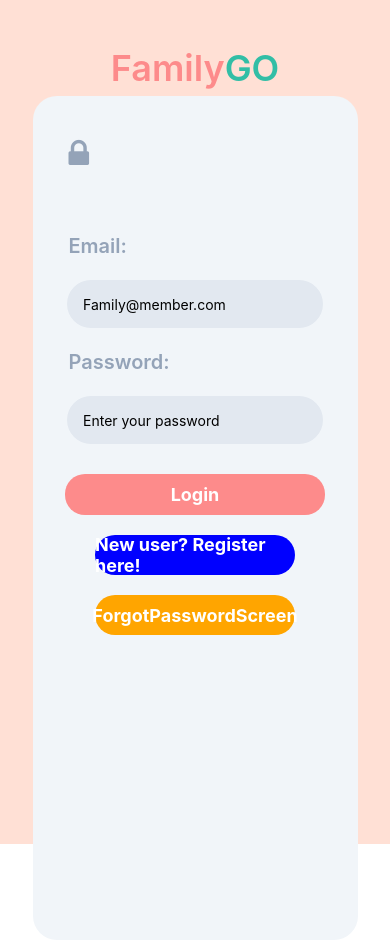
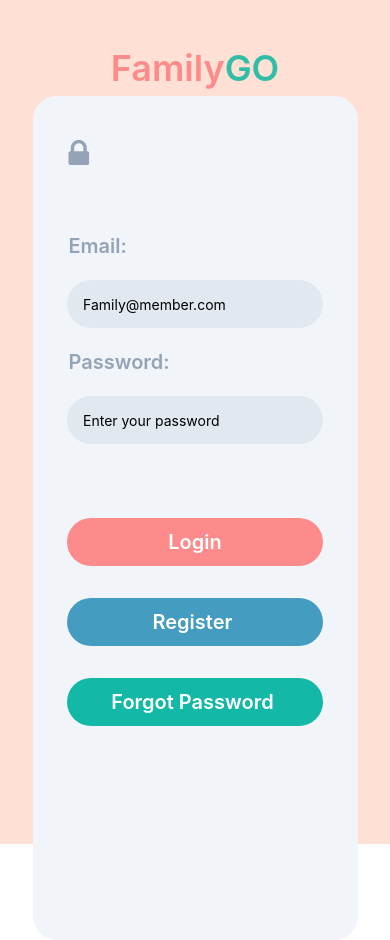
Before and after one commit to serdarresidovski/family, a React Native app: screen /HomeScreen in a window 390 px wide. Built offline with nearby package versions, Linux system fonts and the light colour scheme.

Commit message:
styled with tailwind

```diff
--- a/screens/HomeScreen.js
+++ b/screens/HomeScreen.js
@@ -1,4 +1,10 @@
-import { View, Text, Pressable, TextInput, TouchableOpacity } from "react-native";
+import {
+  View,
+  Text,
+  Pressable,
+  TextInput,
+  TouchableOpacity,
+} from "react-native";
 import React, { useLayoutEffect, useState } from "react";
 import { useNavigation } from "@react-navigation/native";
 import { SafeAreaView } from "react-native-safe-area-context";
@@ -17,11 +23,9 @@ const HomeScreen = () => {
     });
   }, []);
 
-
-
-
   const handleLogin = () => {
-    firebase.signInWithEmailAndPassword(firebase.auth, email, password)
+    firebase
+      .signInWithEmailAndPassword(firebase.auth, email, password)
       .then(() => {
         console.log("User logged in successfully");
         navigation.replace("WelcomeScreen");
@@ -35,9 +39,6 @@ const HomeScreen = () => {
     navigation.navigate("ForgotPasswordScreen");
   };
 
-
-
-
   return (
     <SafeAreaView className="bg-[#ffe0d5] h-screen">
       <Text className="text-[#fd8b8b] flex self-center absolute top-12 font-semibold text-4xl ">
@@ -45,6 +46,7 @@ const HomeScreen = () => {
       </Text>
 
       <View className="box-border h-full w-5/6 self-center bg-slate-100  rounded-3xl mt-24">
+        <View className="h-1/2">
         <Text className="text-3xl text-slate-400 px-9 mt-10 mb-10">
           <FontAwesome name="lock" color="" size={32} />
         </Text>
@@ -72,79 +74,46 @@ const HomeScreen = () => {
           onChangeText={setPassword}
         />
 
-
-
-
         {loginStatus ? (
-          <Text style={{ color: loginStatus.startsWith("incorrect e-mail or password") ? "red" : "red", marginBottom: 10, marginLeft: 30 }}>
+          <Text
+            style={{
+              color: loginStatus.startsWith("incorrect e-mail or password")
+                ? "red"
+                : "red",
+            }}
+            className="self-center"
+          >
             {loginStatus}
           </Text>
         ) : null}
+        </View>
 
-
+        <View className="flex flex-col space-y-8">
         <TouchableOpacity
           onPress={handleLogin}
-          style={{
-            backgroundColor: "#fd8b8b",
-            marginTop: 30,
-            marginLeft: "auto",
-            marginRight: "auto",
-            padding: 10,
-            borderRadius: 20,
-            width: "80%",
-          }}
+          className="bg-[#fd8b8b] rounded-3xl h-12 w-64 flex justify-center items-center self-center"
         >
-          <Text
-            style={{
-              color: "white",
-              fontSize: 18,
-              fontWeight: "bold",
-              textAlign: "center",
-              }}
-              >
-                Login
-                </Text>
+          <Text className="font-semibold text-xl text-white self-center">Login</Text>
         </TouchableOpacity>
-
 
         <TouchableOpacity
           onPress={() => navigation.navigate("RegisterScreen")}
-  style={{
-    backgroundColor: "blue",
-    borderRadius: 20,
-    height: 40,
-    width: 200,
-    alignItems: "center",
-    justifyContent: "center",
-    alignSelf: "center",
-    marginTop: 20,
-  }}
+            className="bg-[#449dc0] rounded-3xl h-12 w-64 flex justify-center items-center self-center"
         >
-
-
-  <Text style={{ color: "white", fontSize: 18, fontWeight: "bold" }}>
-  New user? Register here!  </Text>
+          <Text className="font-semibold text-xl text-white self-center">
+            Register{" "}
+          </Text>
         </TouchableOpacity>
 
         <TouchableOpacity
           onPress={() => navigation.navigate("ForgotPasswordScreen")}
-  style={{
-    backgroundColor: "orange",
-    borderRadius: 20,
-    height: 40,
-    width: 200,
-    alignItems: "center",
-    justifyContent: "center",
-    alignSelf: "center",
-    marginTop: 20,
-  }}
+          className="bg-teal-500 rounded-3xl h-12 w-64 flex justify-center items-center self-center"
         >
-
-
-  <Text style={{ color: "white", fontSize: 18, fontWeight: "bold" }}>
-  ForgotPasswordScreen  </Text>
+          <Text className="font-semibold text-xl text-white text-center">
+            Forgot Password{" "}
+          </Text>
         </TouchableOpacity>
-
+      </View>
       </View>
     </SafeAreaView>
   );
--- a/screens/oldregisterScreen.js
+++ /dev/null
@@ -1,60 +0,0 @@
-import { View, Text, Pressable, TextInput } from "react-native";
-import React, { useLayoutEffect } from "react";
-import { useNavigation } from '@react-navigation/native';
-import { SafeAreaView } from "react-native-safe-area-context";
-import FontAwesome from '@expo/vector-icons/FontAwesome';
-
-
-
-const HomeScreen = () => {
-  const navigation = useNavigation();
-
-  useLayoutEffect(() => {
-    navigation.setOptions({
-      headerShown: false,
-    });
-  }, []);
-
-  return (
-    <SafeAreaView className="bg-[#ffe0d5] h-screen">
-     <Text className="text-[#fd8b8b] flex self-center absolute top-12 font-semibold text-4xl ">Family<Text className="text-[#32bea6] font-semibold text-4xl">GO</Text></Text>
-
-    <View className="box-border h-full w-5/6 self-center bg-slate-100  rounded-3xl mt-24">
-
-      <Text className="text-3xl text-slate-400 px-9 mt-10 mb-10">
-      <FontAwesome name="user-plus" color="" size={32}/>
-      </Text>
-    <Text className="px-9 py-5 text-xl font-semibold text-slate-400">Email:</Text>
-
-    <TextInput color="#64748b" placeholder="Family@member.com" className="box-border h-12 w-64 px-4 self-center bg-slate-200 rounded-3xl" />
-    <Text className="px-9 py-5 text-xl font-semibold text-slate-400">Password:</Text>
-
-    <TextInput color="#64748b" placeholder="**********" secureTextEntry={true} className="box-border h-12 w-64 px-4 self-center bg-slate-200 rounded-3xl" />
-    <Pressable className="border-slate-300 self-center py-2 px-5 rounded mt-8">
-      <Text className="text-[#fd8b8b] font-semibold text-xl">Register</Text>
-      </Pressable>
-
-      <Pressable className="border-t-2  border-slate-300 self-center mt-5 py-5 px-5">
-      <Text className="text-[#fd8b8b] font-semibold text-xl">Login</Text>
-      </Pressable>
-
-      <Pressable className="border-t-2  border-slate-300 self-center py-2 px-3">
-      <View className="px-4 flex flex-row space-x-10 py-2">
-      <FontAwesome name="facebook" size={32} color="#bbbbbb" />
-        <FontAwesome name="google" size={32} color="#bbbbbb" />
-        <FontAwesome name="apple" size={32} color="#bbbbbb" />
-      </View>
-      </Pressable>
-
-    </View>
-
-
-
-
-
-
-    </SafeAreaView>
-  );
-};
-
-export default HomeScreen;
--- a/screens/registerScreen.js
+++ b/screens/registerScreen.js
@@ -32,6 +32,7 @@ const HomeScreen = () => {
         "Password must be at least 8 characters long, contain at least one letter, one number and one special characters"
       );
       return;
+
     }
 
     firebase
@@ -53,17 +54,16 @@ const HomeScreen = () => {
 
   return (
     <SafeAreaView className="bg-[#ffe0d5] h-screen">
-      <Text className="text-[#fd8b8b] flex self-center absolute top-12 font-semibold text-4xl ">
+      <Text className="text-[#fd8b8b] flex self-center font-semibold text-4xl ">
         Family<Text className="text-[#32bea6] font-semibold text-4xl">GO</Text>
       </Text>
 
-      <View className="box-border h-full w-5/6 self-center bg-slate-100  rounded-3xl mt-24">
-        <Text className="text-3xl text-slate-400 px-9 mt-10 mb-10">
-          <FontAwesome name="lock" color="" size={32} />
+      <View className="bg-[#ffe0d5] h-screen flex mt-[30%] items-center">
+      <View className="bg-slate-100 h-fit rounded-3xl p-10">
+        <Text className="text-3xl font-semibold text-slate-400 mb-5 self-center">
+          Register
         </Text>
-        <Text className="px-9 py-5 text-xl font-semibold text-slate-400">
-          Email:
-        </Text>
+
 
         <TextInput
           color="#64748b"
@@ -74,46 +74,32 @@ const HomeScreen = () => {
         />
         <TextInput
           color="#64748b"
-          placeholder="Family@member.com"
-          className="box-border h-12 w-64 px-4 self-center bg-slate-200 rounded-3xl"
+          placeholder="Enter your email"
+          className="box-border mt-3 h-12 w-64 px-4 self-center bg-slate-200 rounded-3xl"
           value={email}
           onChangeText={setEmail}
         />
-        <Text className="px-9 py-5 text-xl font-semibold text-slate-400">
-          Password:
-        </Text>
 
         <TextInput
           color="#64748b"
           placeholder="Enter your password"
           secureTextEntry={true}
-          className="box-border h-12 w-64 px-4 self-center bg-slate-200 rounded-3xl"
+          className="box-border h-12 mt-3 w-64 px-4 self-center bg-slate-200 rounded-3xl"
           value={password}
           onChangeText={setPassword}
           />
 
         {registerStatus ? (
-          <Text style={{ color: registerStatus.startsWith("Registration successful") ? "green" : "red", marginBottom: 10, marginLeft: 30 }}>
+          <View className="mt-3 px-4 flex justify-center items-center rounded-3xl">
+          <Text className="w-52 self-center " style={{ color: registerStatus.startsWith("Registration successful") ? "green" : "red"}}>
             {registerStatus}
           </Text>
+          </View>
         ) : null}
-
-
-
-
-
 
     <Pressable
       onPress={handleRegister}
-      style={{
-        backgroundColor: "#32bea6",
-        marginTop: 10,
-        marginLeft: "auto",
-        marginRight: "auto",
-        padding: 10,
-        borderRadius: 20,
-        width: "80%",
-      }}
+      className="rounded-3xl h-12 w-64 mb-5 flex justify-center items-center bg-teal-500 mt-10"
     >
       <Text
         style={{
@@ -128,21 +114,13 @@ const HomeScreen = () => {
     </Pressable>
     <TouchableOpacity
   onPress={() => navigation.navigate("HomeScreen")}
-  style={{
-    backgroundColor: "blue",
-    borderRadius: 20,
-    height: 40,
-    width: 200,
-    alignItems: "center",
-    justifyContent: "center",
-    alignSelf: "center",
-    marginTop: 20,
-  }}
+  className="rounded-3xl h-12 w-64 flex justify-center items-center bg-[#449dc0]"
 >
   <Text style={{ color: "white", fontSize: 18, fontWeight: "bold" }}>
-    Already a user? Login here!
+    Already a user?
   </Text>
 </TouchableOpacity>
+  </View>
   </View>
 </SafeAreaView>
 );
```
Lines whose indentation alone changed are shown as unchanged.
